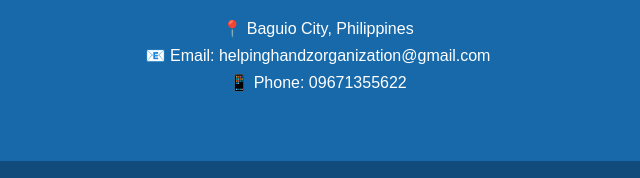
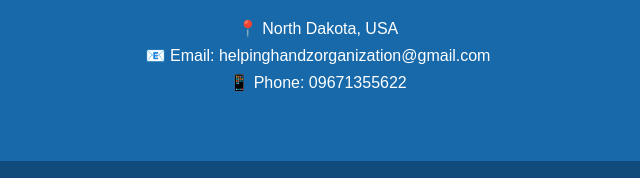
Before and after one commit to justen-create/helping-handz, a plain HTML site: page index.html in a window 1280 px wide. Shown: the part 2023-2201 px from the top of the page, 322-962 px from the left. Drawn offline with Linux system fonts and the light colour scheme.

```diff
--- a/index.html
+++ b/index.html
@@ -289,7 +289,7 @@ footer {
 
     <br>
 
-    <p>📍 Baguio City, Philippines</p>
+    <p>📍 North Dakota, USA</p>
     <p>📧 Email: helpinghandzorganization@gmail.com</p>
     <p>📱 Phone: 09671355622</p>
 </section>
```
